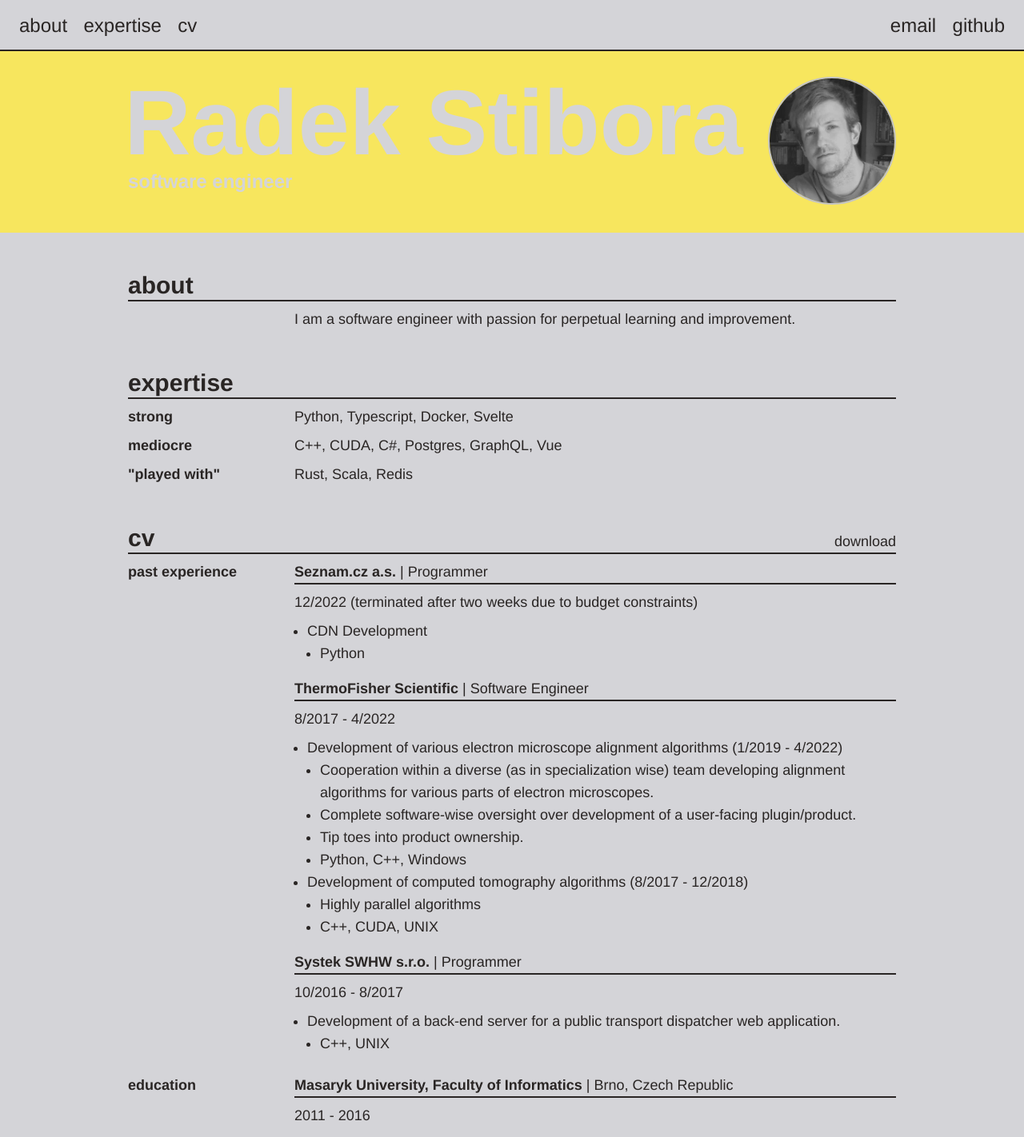
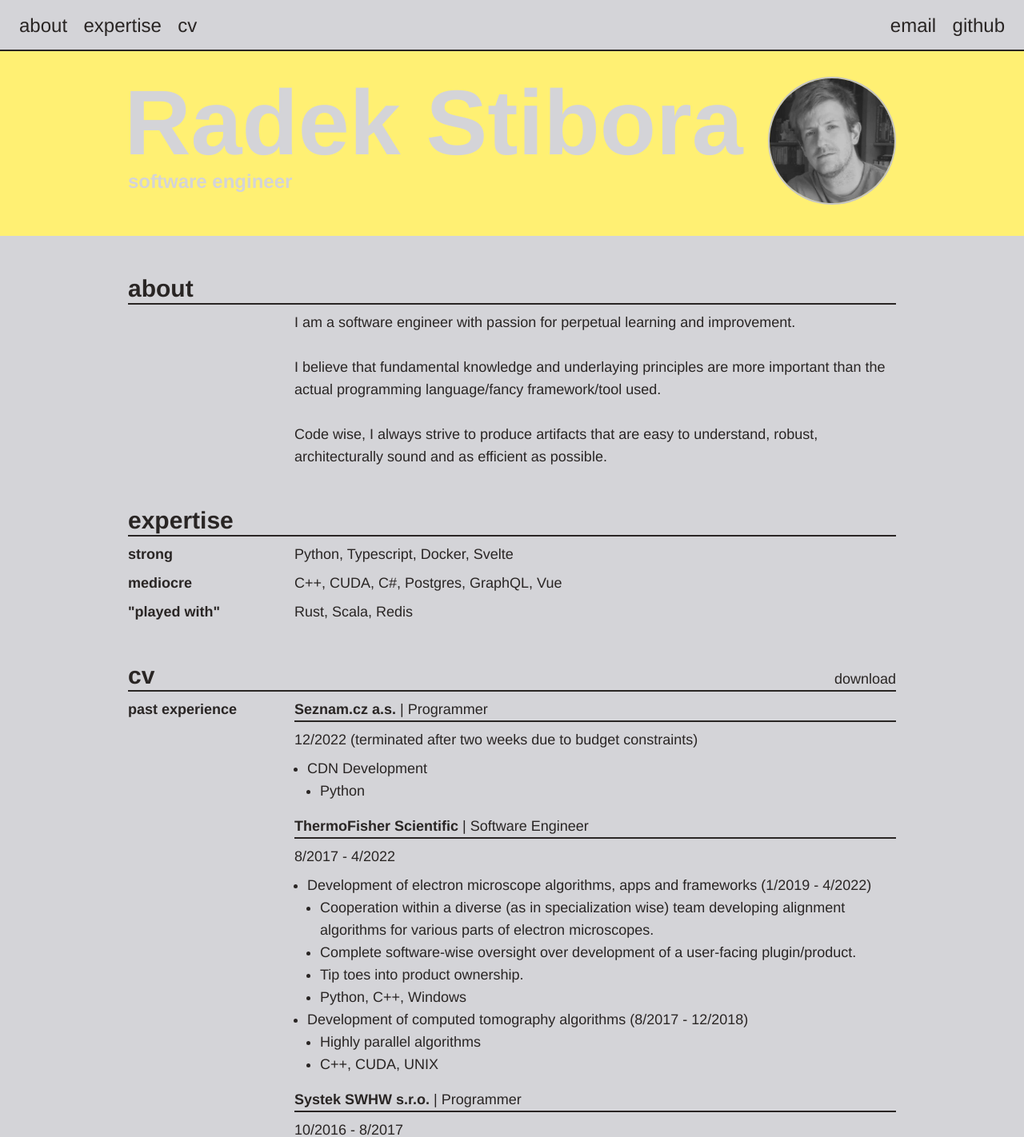
Before and after one commit to rstibora/cv, a SvelteKit app in the folder cv/: page / in a window 1280 px wide. Shown: the top 1422 px of the page at 80% size. Built offline with nearby package versions, Linux system fonts and the light colour scheme.

Commit message:
Update the visual as well as 'about' text

```diff
--- a/cv/src/routes/+page.svelte
+++ b/cv/src/routes/+page.svelte
@@ -60,6 +60,8 @@
         </div>
     </div>
 
+    <div class="sticky top-16 w-full bg-sharp-yellow h-1" />
+
 
     <div class="flex flex-col items-center mx-4">
         <div class="w-full lg:w-[60rem]">
@@ -68,7 +70,9 @@
                 <div class="flex flex-col lg:flex-row w-full text-lg my-2">
                     <div class="hidden lg:block lg:basis-52 shrink-0" />
                     <div class="text-lg">
-                        I am a software engineer with passion for perpetual learning and improvement.
+                        I am a software engineer with passion for perpetual learning and improvement.<br /><br />
+                        I believe that fundamental knowledge and underlaying principles are more important than the actual programming language/fancy framework/tool used.<br /><br />
+                        Code wise, I always strive to produce artifacts that are easy to understand, robust, architecturally sound and as efficient as possible.
                     </div>
                 </div>
             </div>
@@ -129,7 +133,7 @@
                             <div class="my-2">8/2017 - 4/2022</div>
                             <ul class="list-disc">
                                 <li class="ml-4">
-                                    Development of various electron microscope alignment algorithms (1/2019 - 4/2022)
+                                    Development of electron microscope algorithms, apps and frameworks (1/2019 - 4/2022)
                                     <ul class="list-disc">
                                         <li class="ml-4">
                                             Cooperation within a diverse (as in specialization wise) team developing
--- a/cv/tailwind.config.cjs
+++ b/cv/tailwind.config.cjs
@@ -6,7 +6,7 @@ module.exports = {
   theme: {
     extend: {
       colors: {
-        "sharp-yellow": "#F7E65E"
+        "sharp-yellow": "#FFF073"
       },
       fontFamily: {
         "serif": ["Merriweather", ...defaultTheme.fontFamily.serif],
```
